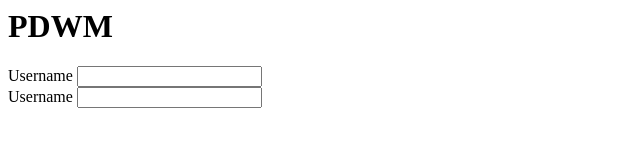
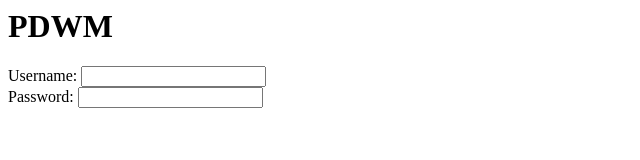
Before and after one commit to kwaxxxe-arch/PDWM, a plain HTML site: page index.html in a window 1280 px wide. Shown: the full height of the page, 0-640 px from the left. Drawn offline with Linux system fonts and the light colour scheme.

Commit message:
Update labels in login form for clarity

```diff
--- a/index.html
+++ b/index.html
@@ -6,11 +6,11 @@
         <h1>PDWM</h1>
         <form id="login">
             <div>
-                <label for="Username">Username</label>
+                <label for="Username">Username:</label>
                 <input type="text", id="Username">
             </div>
             <div>
-                <label for="Password">Username</label>
+                <label for="Password">Password:</label>
                 <input type="password", id="Password">
             </div>
         </form>
```
